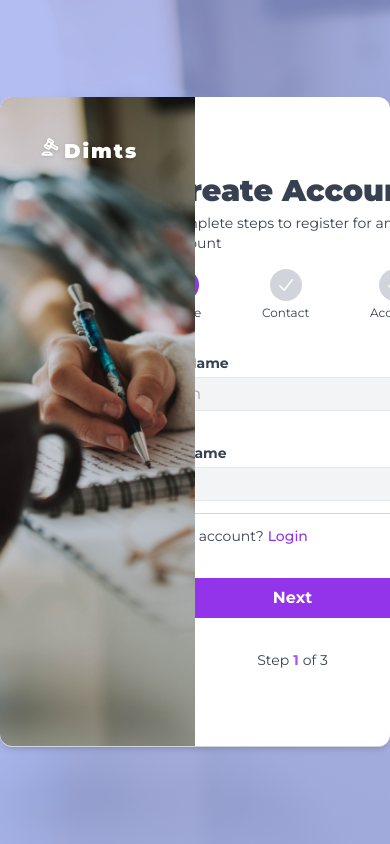
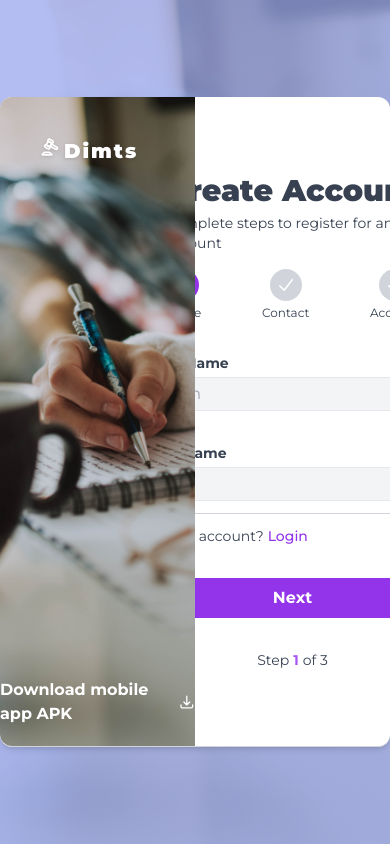
Before and after one commit to schienieder/dimts, a Next.js app: page /register in a window 390 px wide. Built offline with nearby package versions, Linux system fonts and the light colour scheme.

Commit message:
chore: add download mobile app button

```diff
--- a/redux/dataSlice.ts
+++ b/redux/dataSlice.ts
@@ -504,7 +504,6 @@ export const deleteCaseCitizen = createAsyncThunk(
     }
 )
 
-
 const dataSlice = createSlice({
     name : 'data',
     initialState,
--- a/views/register/RegisterView.tsx
+++ b/views/register/RegisterView.tsx
@@ -1,12 +1,12 @@
 import { useState } from "react";
-import { useSelector } from "react-redux";
+import { useAppSelector } from "../../redux/hooks";
 import Step1 from "./Step1";
 import Step2 from "./Step2";
 import Step3 from "./Step3";
 import RegisterModal from "../../components/SuccessfulRegisterModal";
 
 const RegisterView = () => {
-	const { currentStep } = useSelector((state: any) => state.authState);
+	const { currentStep } = useAppSelector((state: any) => state.authState);
 	const [showModal, setShowModal] = useState(false);
 
 	const stepContent = (step: number) => {
@@ -87,6 +87,30 @@ const RegisterView = () => {
 						<h4 className="text-xl text-white font-black tracking-widest drop-shadow">
 							Dimts
 						</h4>
+					</div>
+					<div className="absolute mx-auto left-0 right-0 bottom-5 flex justify-center items-center hover:cursor-pointer">
+						<a
+							href="https://expo.dev/artifacts/eas/auRBUEZkzbtAyrhMjBch9.apk"
+							className="text-white font-bold flex items-center gap-x-1"
+							rel="noreferrer"
+							target="_blank"
+						>
+							Download mobile app APK{" "}
+							<svg
+								xmlns="http://www.w3.org/2000/svg"
+								fill="none"
+								viewBox="0 0 24 24"
+								strokeWidth={2}
+								stroke="currentColor"
+								className="w-5 h-5"
+							>
+								<path
+									strokeLinecap="round"
+									strokeLinejoin="round"
+									d="M3 16.5v2.25A2.25 2.25 0 005.25 21h13.5A2.25 2.25 0 0021 18.75V16.5M16.5 12L12 16.5m0 0L7.5 12m4.5 4.5V3"
+								/>
+							</svg>
+						</a>
 					</div>
 				</div>
 				{/*  */}
```
